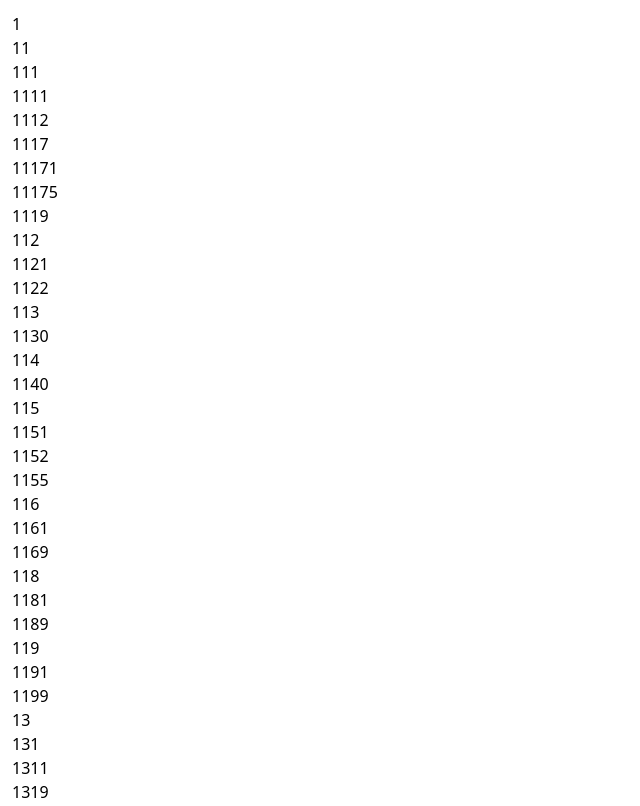
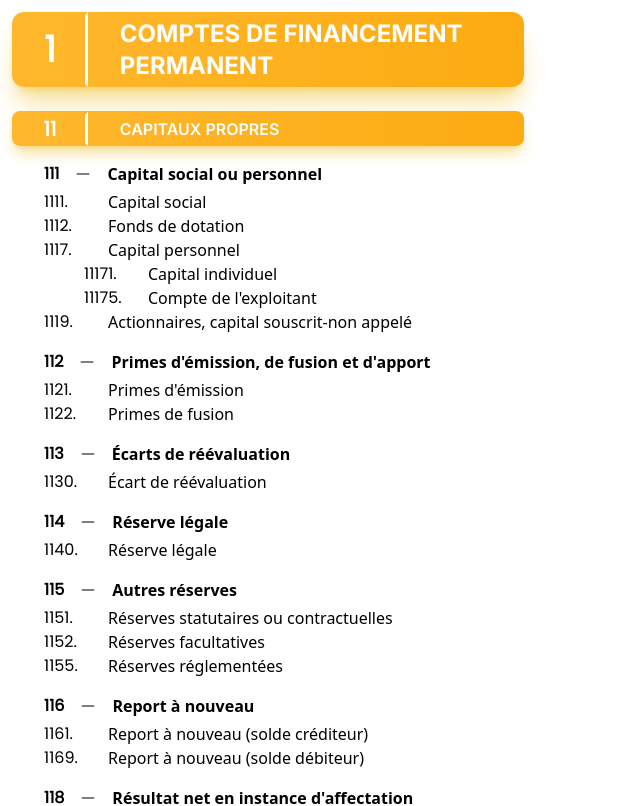
Before and after one commit to Walidoux/pcgm-numerique, a React (Vite) app: page / in a window 1280 px wide. Shown: the top 806 px of the page, without its empty margins (0-640 px from the left). Built offline with nearby package versions, Linux system fonts and the light colour scheme.

Commit message:
feat: implement most recent features in [main.tsx]

```diff
--- a/src/components/Classe/Classe.tsx
+++ b/src/components/Classe/Classe.tsx
@@ -1,44 +1,75 @@
 import classNames from 'classnames'
 import { ClasseNumsRefs, IClasse } from 'src/types/Classe'
+import { Fragment } from 'react'
+
+import { Title } from './Title'
+import { Element } from '../Element'
 
 interface ClasseProps {
   className?: string
   classe: IClasse
 }
 
-type OptionNumRefs = ClasseNumsRefs<2> | ClasseNumsRefs<3>
+export type FuncNumRefType = (
+  el: ClasseNumsRefs<2 | 3>
+) => ClasseNumsRefs<2 | 3> | number[]
 
 export const Classe: React.FC<ClasseProps> = ({ className, classe }) => {
-  const handleNumRefs = (el: OptionNumRefs): any =>
+  const handleNumRefs: FuncNumRefType = (el) =>
     Array.isArray(el[0]) && !el.includes('/' as never)
       ? el.splice(1, 0, '/' as never)
       : el
 
   return (
     <section className={classNames(className, '')}>
-      {classe.numero} {classe.titre}
+      <Title
+        classe={classe}
+        title={classe.title}
+        numero={classe.numero}
+        whichTitle='classe'
+        className={classNames({ 'mt-8': classe.numero[0] !== 1 })}
+      />
+
       {classe.rubriques.map((rubrique, i) => (
-        <div key={i}>
-          {handleNumRefs(rubrique.numero)} {rubrique.titre}
-          <div />
+        <Fragment key={i}>
+          <Title
+            classe={classe}
+            title={rubrique.title}
+            numero={rubrique.numero}
+            whichTitle='rubrique'
+            handleNumRefs={() => handleNumRefs(rubrique.numero)}
+          />
+
           {rubrique.postes.map((post, i) => (
-            <div key={i}>
-              {handleNumRefs(post.numero)} {post.titre}
-              <div />
+            <Fragment key={i}>
+              <Element
+                title={post.title}
+                numero={post.numero}
+                whichElement='poste'
+                handleNumRefs={() => handleNumRefs(post.numero)}
+              />
+
               {post.comptes.map((compte, i) => (
-                <div key={i}>
-                  {compte.numero} {compte.titre}
-                  <div />
+                <Fragment key={i}>
+                  <Element
+                    title={compte.title}
+                    numero={compte.numero}
+                    whichElement='compte'
+                  />
+
                   {compte.sous_comptes?.map((sousCompte, i) => (
-                    <div key={i}>
-                      {sousCompte.numero} {sousCompte.titre}
-                    </div>
+                    <Element
+                      key={i}
+                      title={sousCompte.title}
+                      numero={sousCompte.numero}
+                      whichElement='sous_compte'
+                    />
                   ))}
-                </div>
+                </Fragment>
               ))}
-            </div>
+            </Fragment>
           ))}
-        </div>
+        </Fragment>
       ))}
     </section>
   )
--- a/src/main.tsx
+++ b/src/main.tsx
@@ -2,6 +2,12 @@ import React from 'react'
 import ReactDOM from 'react-dom/client'
 
 import App from './App'
+
+import '@fontsource/poppins'
+import '@fontsource/inter'
+import '@fontsource/inter/500.css'
+import '@fontsource/inter/600.css'
+import '@fontsource/inter/700.css'
 import './styles/main.css'
 
 ReactDOM.createRoot(document.getElementById('root') as HTMLElement).render(
```
